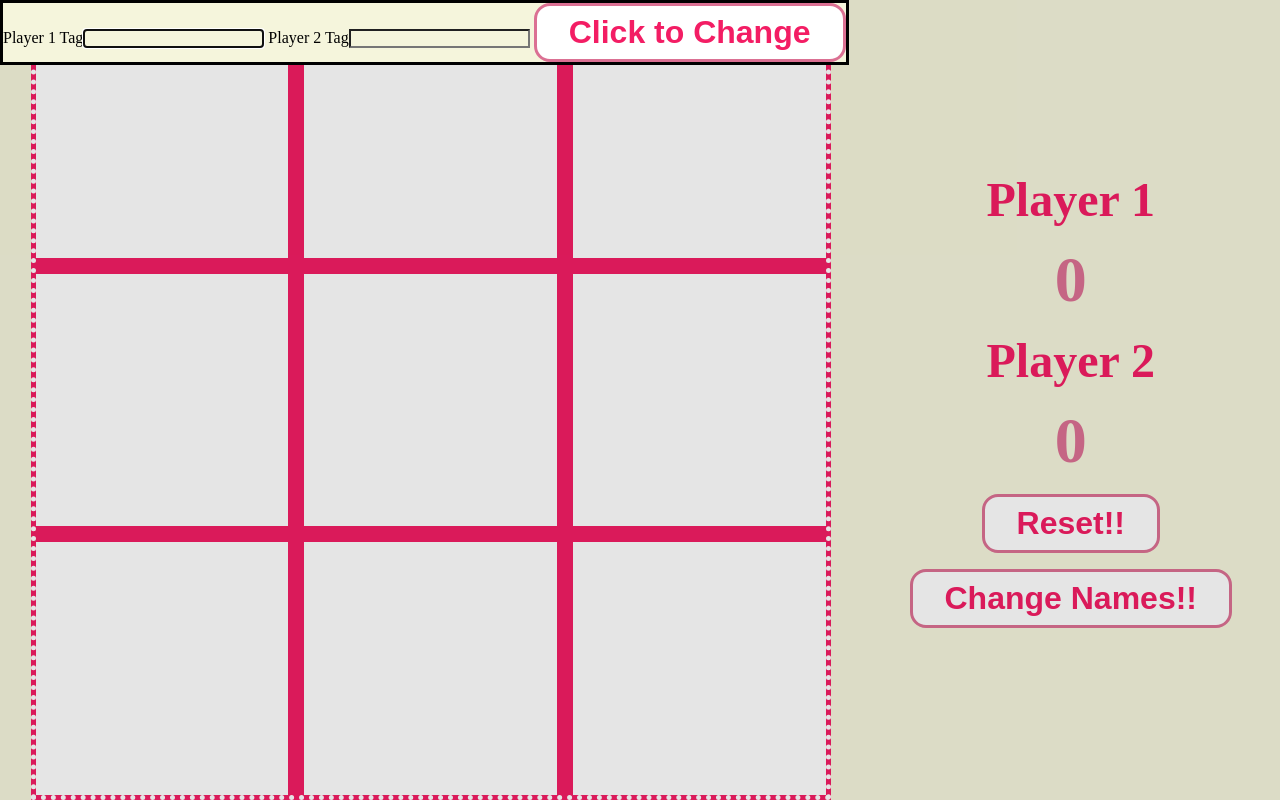
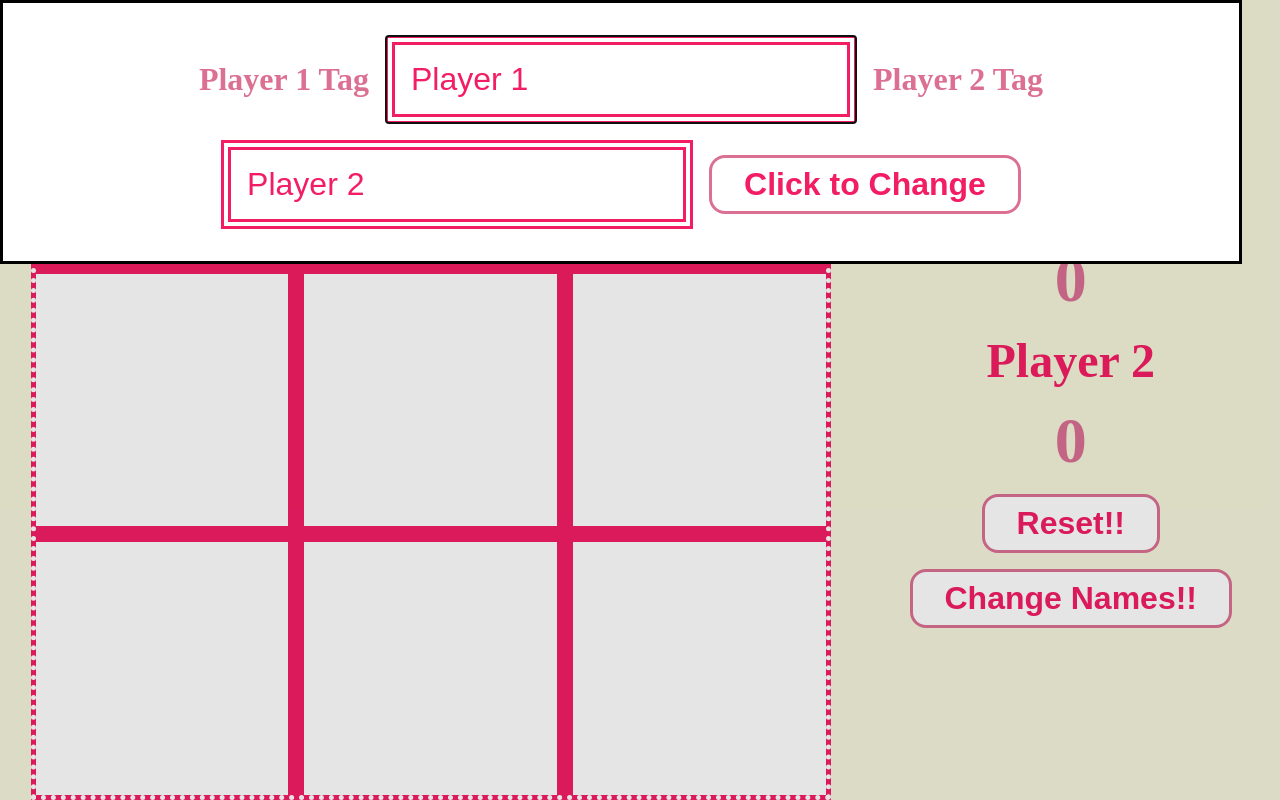
Before and after one commit to StarLumina/topTicTacToe, a plain HTML site: page index.html in a window 1280 px wide. Both pictures are taken after a click on the button "Change Names!!". Drawn offline with Linux system fonts and the light colour scheme.

Commit message:
Add change name functi0nality

```diff
--- a/index.html
+++ b/index.html
@@ -23,8 +23,8 @@
     </div>
     <dialog id="modalDialog">
         <form id="form">
-            <label for="playerTag1Get">Player 1 Tag</label><input type="text" id="playerTag1Get" name="newAuthor">
-            <label for="playerTag2Get">Player 2 Tag</label><input type="text" id="playerTag2Get" name="newTitle">
+            <label for="playerTag1Get">Player 1 Tag</label><input type="text" id="playerTag1Get" name="newAuthor" value="Player 1">
+            <label for="playerTag2Get">Player 2 Tag</label><input type="text" id="playerTag2Get" name="newTitle" value="Player 2">
             <button type="submit" id="submitButton">Click to Change</button>
         </form>
     </dialog>
--- a/script.js
+++ b/script.js
@@ -107,7 +107,7 @@ function GameController(playerOne,playerTwo){
     event.preventDefault()
     players[0].name=playerOneGet.value
     players[1].name=playerTwoGet.value
-    display.updatePlayerName(playerList)
+    display.updatePlayerName(players)
     modalDialog.close()
   })
   let activePlayer = players[0]
--- a/style.css
+++ b/style.css
@@ -83,7 +83,32 @@ p{
     padding: .5rem 2rem;
 }
 
-button:hover, #reset:hover, #changeName:hover{
+button:hover, #reset:hover, #changeName:hover, input:hover, #submitButton:hover{
     background-color: lightpink;
     color: white;
 }
+
+form{
+    display: flex;
+    gap: 1rem;
+    justify-content: center;
+    font-size: 2rem;
+    padding: 2rem;
+    background-color: white;
+    flex-wrap: wrap;
+    align-items: center;
+}
+
+input{
+    font-size: 2rem;
+    padding: 1rem;
+    color: var(--darkPink);
+    background-color: white;
+    border: double var(--darkPink) 10px;
+}
+
+label{
+    background-color: white;
+    color: var(--pink);
+    font-weight: 700;
+}
```
